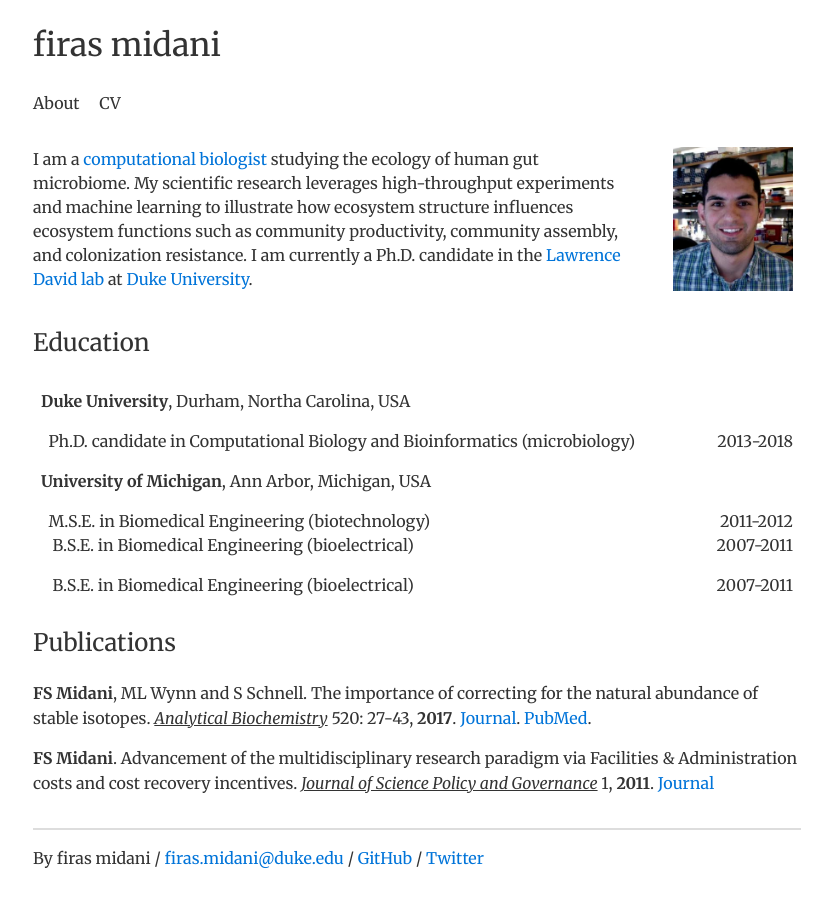
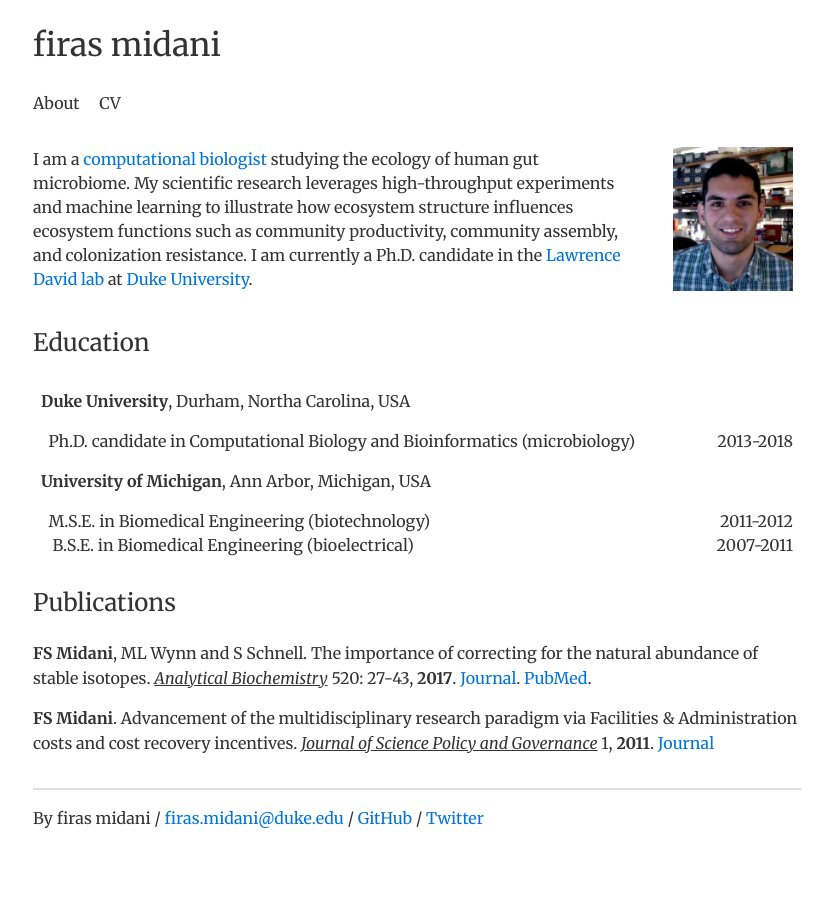
Before and after one commit to firasmidani/firasmidani.github.io, a Jekyll site: the page built from cv/index.html, in a window 1280 px wide. Shown: the whole page, without its empty margins (223-1055 px from the left). Built offline with Jekyll 4.4.1, drawn with Linux system fonts in a browser that asks for light colours.

Commit message:
Update index.html

```diff
--- a/cv/index.html
+++ b/cv/index.html
@@ -52,10 +52,6 @@ title: cv
 				<p1>2007-2011</p1>
 			</td>
 		</tr>
-		<tr>
-			<td align="left"><p1>&nbsp;&nbsp;&nbsp;B.S.E. in Biomedical Engineering (bioelectrical)</p1></td>
-			<td align="right"><p1>2007-2011</p1></td>
-		</tr>
 	</table>
 
 </div><!-- /.education -->
```
